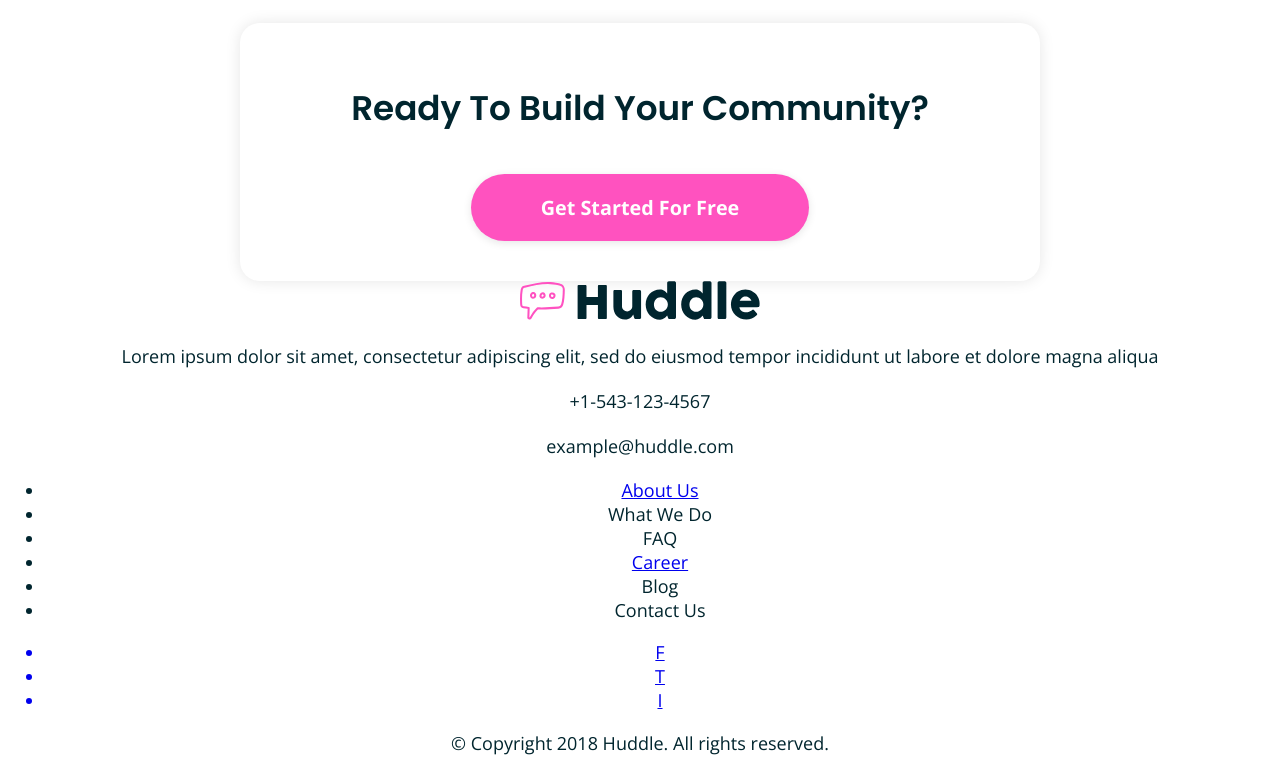
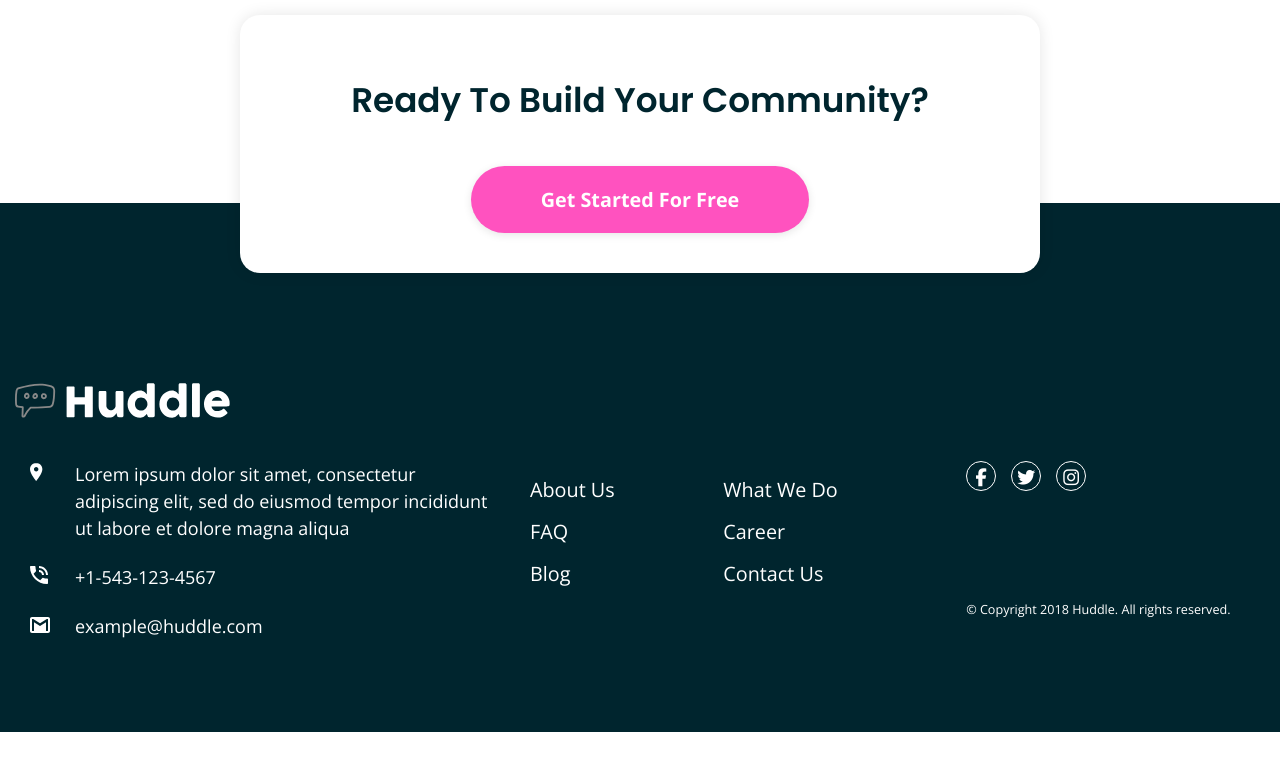
Before and after one commit to dinakonto/huddle-landing-page-with-alternating-feature-blocks, a website: page index.html in a window 1280 px wide. Shown: the part 2237-3012 px from the top of the page. After the commit the page ends 2969 px from the top, so only its background shows below. Drawn offline with nearby package versions, Linux system fonts and the light colour scheme.

Commit message:
Footer full responsive styling

```diff
--- a/index.html
+++ b/index.html
@@ -7,6 +7,7 @@
   <link rel="icon" type="image/png" sizes="32x32" href="./assets/favicon-32x32.png">
   <link href="https://fonts.googleapis.com/css2?family=Poppins:wght@600&display=swap" rel="stylesheet">
   <link href="https://fonts.googleapis.com/css2?family=Open+Sans:wght@400;700&display=swap" rel="stylesheet">
+  <script src="https://kit.fontawesome.com/01d07769e4.js" crossorigin="anonymous"></script>
   <link rel="stylesheet" href="./styles/css/styles.css">
 
   <title>Frontend Mentor | Huddle landing page with alternating feature blocks</title>
@@ -87,45 +88,60 @@
       </div>
     </section>
 
-    <div class="call-to-action">
-      <h2>Ready To Build Your Community?</h2>
-      <button class="btn-primary btn-lrg">Get Started For Free</button>
-    </div>
+
 
   </main>
 
   <footer>
+
     <div class="width--outer">
+      <div class="call-to-action">
+        <div class="panel">
+          <h2>Ready To Build Your Community?</h2>
+          <button class="btn-primary btn-lrg">Get Started For Free</button>
+        </div>
+      </div>
+
+<img src="./assets/logo.svg" alt="Huddle" class="logo">
+      <div class="footer-columns">
         <div class="contact">
-        <img src="./assets/logo.svg" alt="Huddle">
+
           <p class="icon-list location">Lorem ipsum dolor sit amet, consectetur adipiscing elit, sed do eiusmod tempor
           incididunt ut labore et dolore magna aliqua</p>
           <p class="icon-list phone">+1-543-123-4567</p>
-        <p class="icon-list-email">example@huddle.com</p>
+          <p class="icon-list email">example@huddle.com</p>
         </div>
 
         <div class="sitemap">
           <ul>
             <li><a href="#">About Us</a></li>
-          <li><a href="#"></a>What We Do</li>
-          <li><a href="#"></a>FAQ</li>
+            <li><a href="#">What We Do</a></li>
+            <li><a href="#">FAQ</a></li>
             <li><a href="#">Career</a></li>
-          <li><a href="#"></a>Blog</li>
-          <li><a href="#"></a>Contact Us</li>
+            <li><a href="#">Blog</a></li>
+            <li><a href="#">Contact Us</a></li>
           </ul>
         </div>
 
         <div class="social">
           <ul>
-          <a href="#"><li>F</li></a>
-          <a href="#"><li>T</li></a>
-          <a href="#"><li>I</li></a>
+            <a href="#"><li>
+              <i class="fab fa-facebook-f"></i>
+            </li></a>
+            <a href="#"><li>
+              <i class="fab fa-twitter"></i>
+            </li></a>
+            <a href="#"><li>
+              <i class="fab fa-instagram"></i>
+            </li></a>
           </ul>
           <p class="fineprint">
             &copy; Copyright 2018 Huddle. All rights reserved.
           </p>
         </div>
       </div>
+
+    </div>
   </footer>
 
 </body>
--- a/styles/sass/styles.sass
+++ b/styles/sass/styles.sass
@@ -118,17 +118,92 @@ section
 
 // CALL TO ACTION
 .call-to-action
+  width: calc(100% - 30px)
+  position: absolute
+  top: -130px
+.call-to-action .panel
   -moz-box-shadow: $card-shadow
   -webkit-box-shadow: $card-shadow
   box-shadow: $card-shadow
   border-radius: 20px
   margin: 12px
-  margin-top: 100px
   padding: 40px 10px
+  background: white
+  text-align: center
+  width: calc(100% - 24px)
 .call-to-action h2
   font-size: 1.1em
   margin: 20px 0
+  color: $col-neutral-dark
 
+// FOOTER
+footer
+  position: relative
+  background-color: $col-neutral-dark
+  color: white
+  text-align: left
+  margin-top: 220px
+  padding-top: 130px
+  padding-left: 15px
+  padding-right: 15px
+footer .logo
+  filter: invert(100%) sepia(100%) saturate(0%) hue-rotate(344deg) brightness(104%) contrast(106%)
+  height: 27px
+.contact, .sitemap, .social
+  padding: 0px 15px 10px 15px
+p.icon-list
+  position: relative
+  margin-left: 45px
+  margin-bottom: 22px
+p.icon-list::before
+  margin-left: -45px
+  position: absolute
+.location::before
+  content: url("../../assets/icon-location.svg")
+.phone::before
+  content: url("../../assets/icon-phone.svg")
+.email::before
+  content: url("../../assets/icon-email.svg")
+
+.sitemap ul, .social ul
+  list-style-type: none
+  padding: 0
+.sitemap ul li
+  margin-top: 15px
+  font-size: 1.1em
+.sitemap ul li a
+  text-decoration: none
+  color: white
+.sitemap ul li a:hover
+  cursor: pointer
+  text-decoration: underline
+
+.social
+  margin: 0 auto
+  padding-top: 25px
+  text-align: center
+  padding-bottom: 40px
+.social ul
+  display: flex
+  justify-content: center
+  margin-bottom: 25px
+.social ul a
+  border: 1px solid white
+  width: 30px
+  height: 30px
+  text-align: center
+  border-radius: 50px
+  margin-right: 15px
+  color: white
+.social ul a li
+  margin-top: 3px
+.social ul a:last-of-type
+  margin-right: 0
+.fineprint
+  font-size: 0.7em
+.social ul a:hover
+  background: white
+  color: $col-neutral-dark
 
 /*
  * MAJOR BREAKPOINT
@@ -149,11 +224,16 @@ section
     grid-row: 1 / span 1
     max-width: 500px
   .call-to-action
-    margin: 0 auto
+    display: flex
+    justify-content: center
+    max-width: 1270px
+  .call-to-action .panel
     max-width: 480px
-    margin-top: 150px
   .call-to-action h2
     font-size: 1.4em
+  .footer-columns
+    display: grid
+    grid-template-columns: 1fr 150px 1fr
 
 // Minor breakpoint
 // Med-Lrg viewports, over 900px wide
@@ -167,16 +247,44 @@ section
   .btn-sml
     padding: 17px 65px
     font-size: 0.75em
-  .call-to-action
+  .call-to-action .panel
     max-width: 800px
-    margin: 0 auto
-    margin-top: 150px
   .call-to-action h2
     font-size: 1.9em
     margin-bottom: 40px
   .btn-lrg
     padding: 28px 100px
     font-size: 1.1em
+  .call-to-action
+    top: -200px
+  footer
+    padding-top: 180px
+    padding-bottom: 60px
+    margin-top: 330px
+  footer .logo
+    height: 35px
+    margin-bottom: 20px
+  .footer-columns
+    grid-template-columns: 1.2fr 1fr 0.8fr
+  .footer-columns > div
+    padding-top: 0
+  .sitemap ul
+    display: grid
+    grid-template-columns: 1fr 1fr
+    margin-bottom: 0px
+  .sitemap ul li
+    margin-top: 15px
+    font-size: 1.1em
+  .sitemap ul li a
+    text-decoration: none
+    color: white
+  .social ul
+    justify-content: start
+  .social
+    display: flex
+    flex-direction: column
+    justify-content: space-between
+
 
 /*
  * MAJOR BREAKPOINT
```
Also changed, not shown: styles/css/styles.css, 1 other file. Lines whose indentation alone changed are shown as unchanged.
